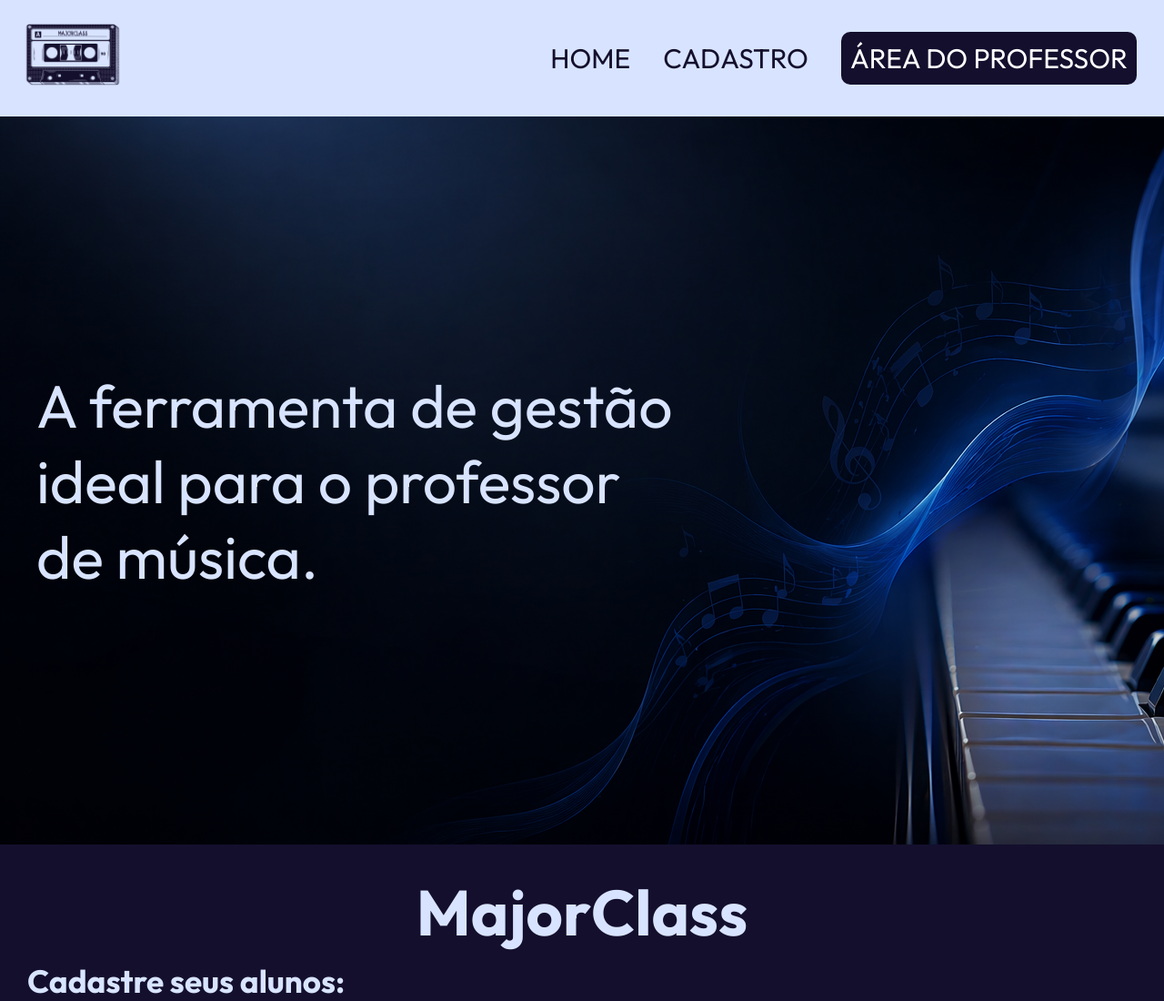
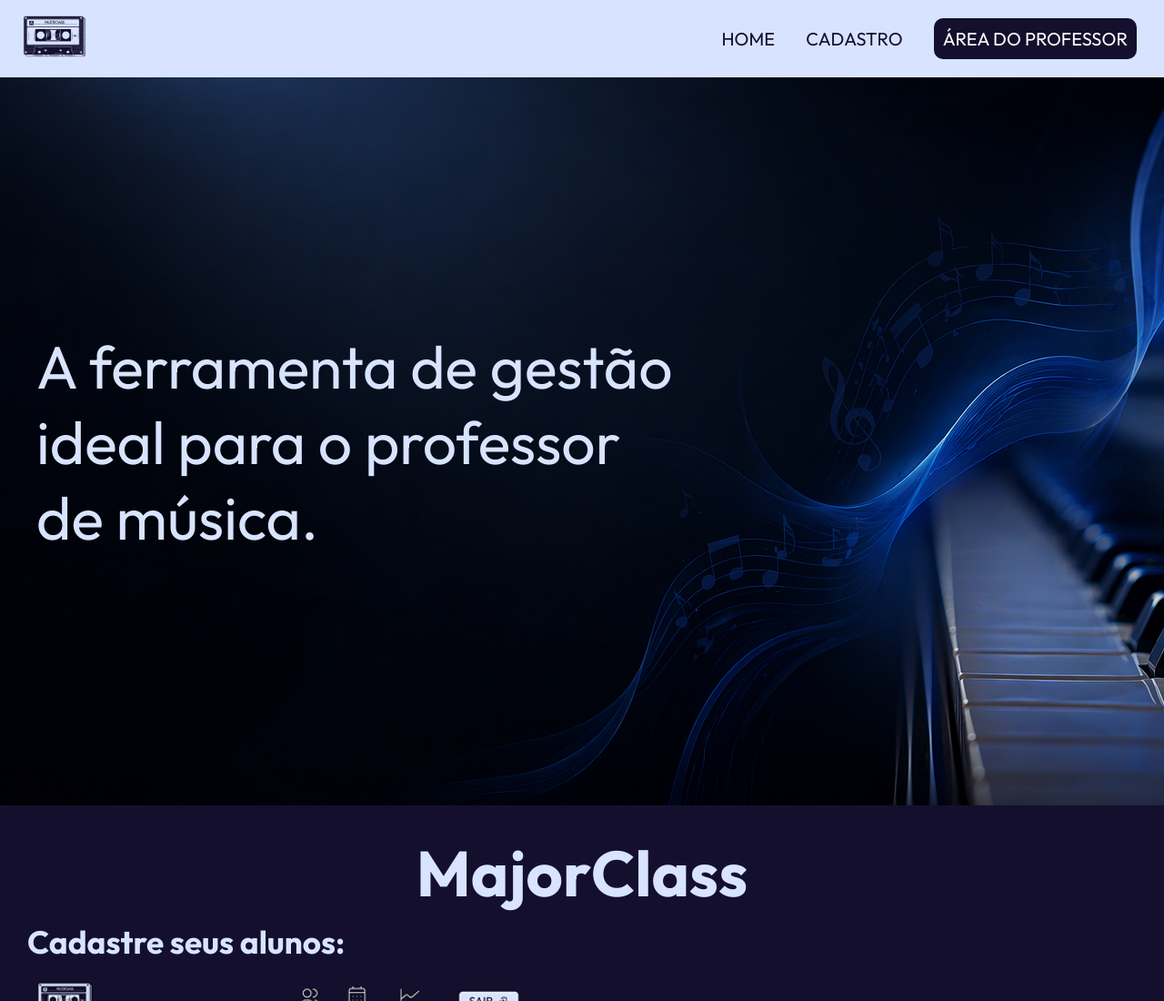
Before and after one commit to EduardoPQueiroz/MajorClass_Project, a plain HTML site: page FRONT_END/WEB/index.html in a window 1280 px wide. Shown: the top 1100 px of the page at 91% size. Drawn offline with Linux system fonts and the light colour scheme.

Commit message:
fix: navigations

```diff
--- a/FRONT_END/WEB/css/style.css
+++ b/FRONT_END/WEB/css/style.css
@@ -12,7 +12,7 @@
     display: flex;
     justify-content: space-between;
     align-items: center;
-    font-size: 30px;
+    font-size: 20px;
 }
 
 .linksHeader > a{
@@ -30,7 +30,7 @@
 
 
 .imgHeader > img{
-    width: 120px;
+    width: 80px;
     margin-left: 20px;
 }
 
```
Also changed, not shown: FRONT_END/WEB/app/alunos/alunosPage.html (+1 -1 lines), FRONT_END/WEB/app/alunos/cadastroAlunosPage.html (+2 -2 lines).
